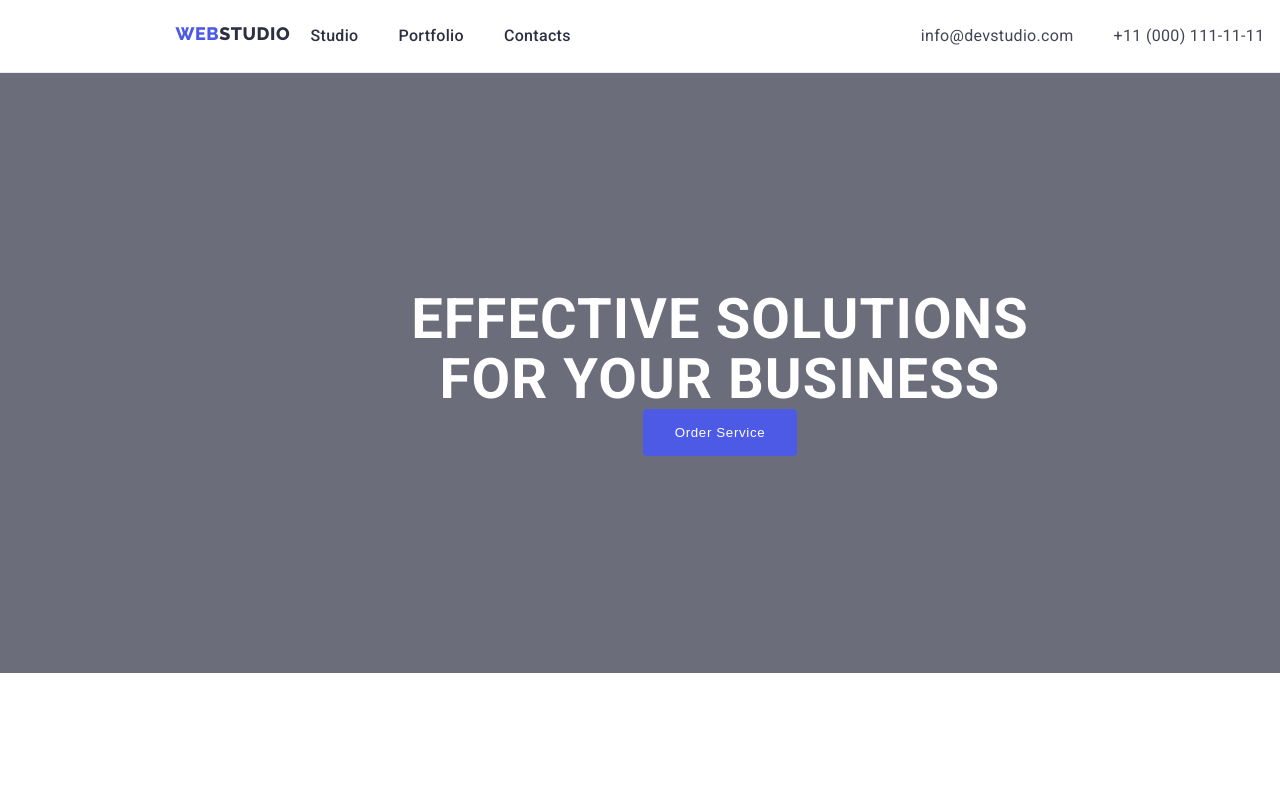
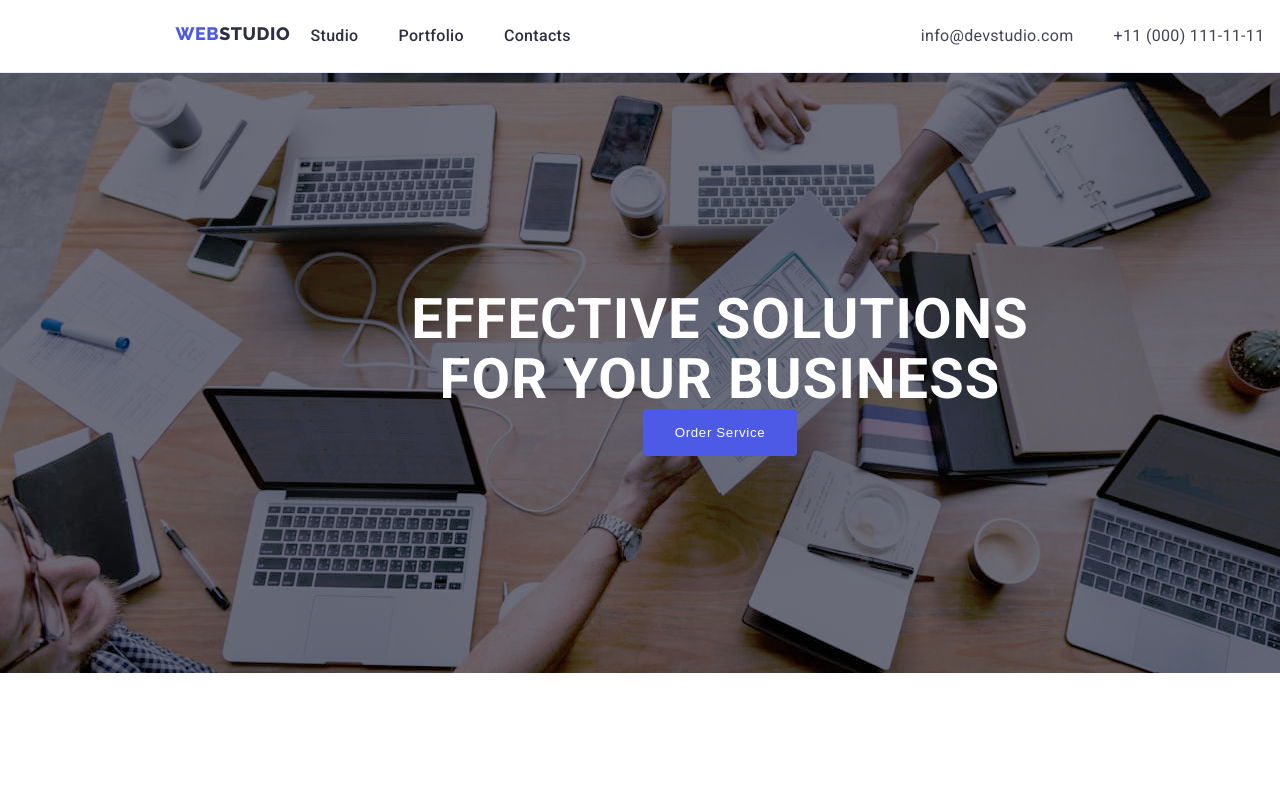
Before and after one commit to wackytsui/goit-markup-hw-04, a plain HTML site: page index.html in a window 1280 px wide. Shown: the top 800 px of the page. Drawn offline with Linux system fonts and the light colour scheme; the site is published under a folder, as on GitHub Pages, so addresses that start at the root find nothing.

Commit message:
Update style.css

```diff
--- a/css/style.css
+++ b/css/style.css
@@ -71,7 +71,7 @@ body {
 }
 .hero {
     background: var(--GREY);
-    background-image: url(/images/people-office.jpg);
+    background-image: url(../images/people-office.jpg);
     background-blend-mode: darken;
 }
 .hero-text {
```
